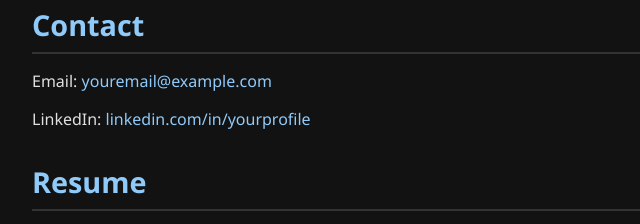
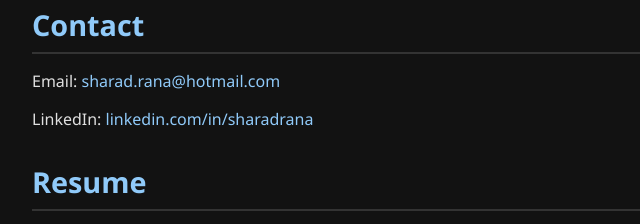
Before and after one commit to mrsharadrana/mrsharadrana.github.io, a plain HTML site: page index.html in a window 1280 px wide. Shown: the part 1030-1254 px from the top of the page, 108-748 px from the left. Drawn offline with Linux system fonts and the light colour scheme.

Commit message:
Update index.html

```diff
--- a/index.html
+++ b/index.html
@@ -202,8 +202,8 @@
 
     <section id="contact" class="contact">
       <h2>Contact</h2>
-      <p>Email: <a href="mailto:youremail@example.com">youremail@example.com</a></p>
-      <p>LinkedIn: <a href="https://linkedin.com/in/yourprofile" target="_blank">linkedin.com/in/yourprofile</a></p>
+      <p>Email: <a href="mailto:sharad.rana@hotmail.com">sharad.rana@hotmail.com</a></p>
+      <p>LinkedIn: <a href="https://www.linkedin.com/in/sharadrana/" target="_blank">linkedin.com/in/sharadrana</a></p>
     </section>
 
     <section id="resume" class="resume-download">
```
